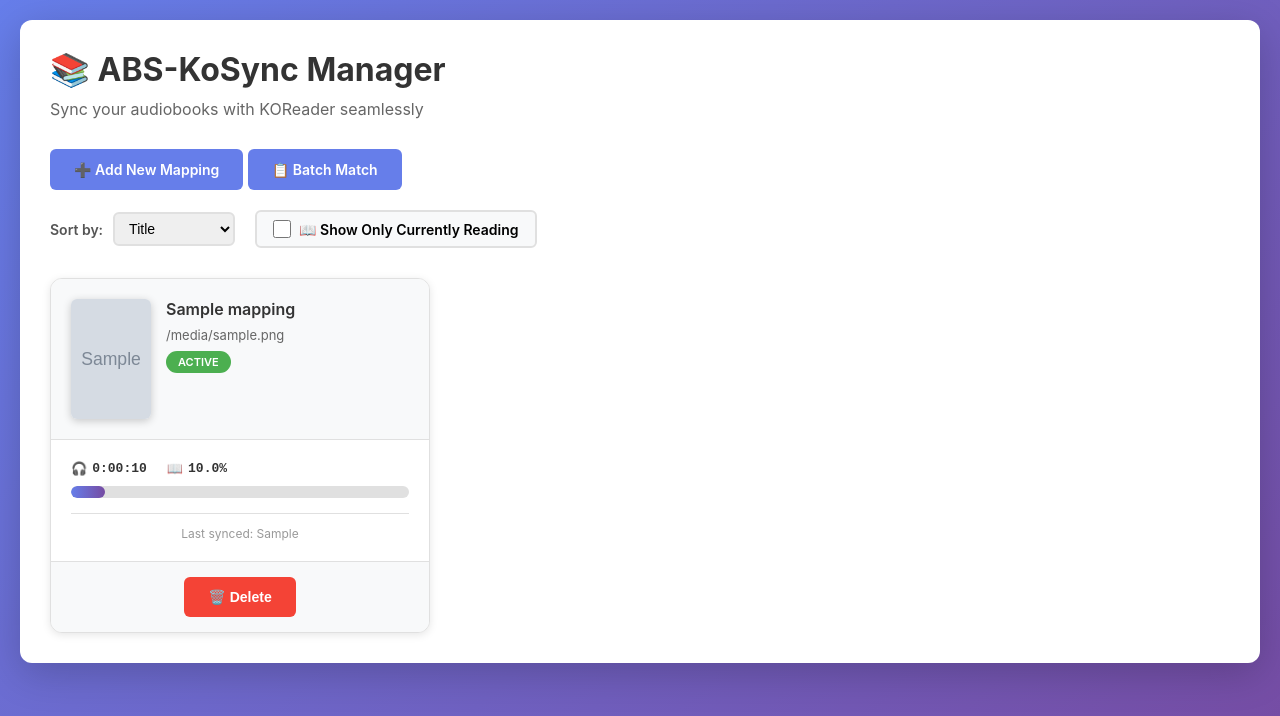
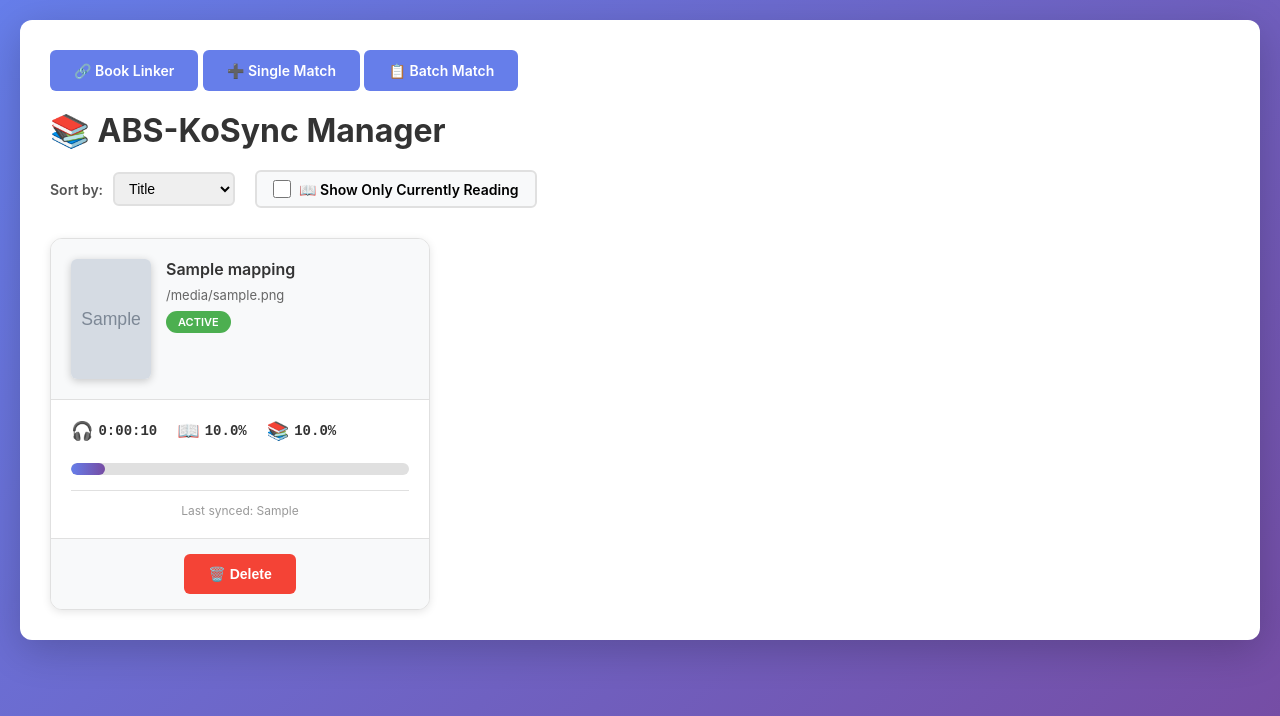
Before and after one commit to cporcellijr/abs-kosync-web-ui, a Flask app: template templates/index.html in a window 1280 px wide. Shown: the top 716 px of the page. Run offline with Flask 3, Linux system fonts and the light colour scheme; the template is opened without the code that fills it: most values are stand-ins (such as "Sample title", 1, 10 or a date in 2020); grey boxes marked "Sample" are stand-in pictures.

Commit message:
Add files via upload

```diff
--- a/templates/index.html
+++ b/templates/index.html
@@ -231,6 +231,30 @@
             align-items: center;
             margin-bottom: 10px;
         }
+       .progress-stats-unified {
+            display: flex;
+            justify-content: center;
+            align-items: center;
+            gap: 20px;
+            margin-bottom: 12px;
+        }
+
+        .progress-stat {
+            display: flex;
+            align-items: center;
+            gap: 5px;
+            font-size: 14px;
+        }
+
+        .progress-stat span:first-child {
+            font-size: 18px;
+        }
+
+        .progress-value {
+            font-family: 'Courier New', monospace;
+            font-weight: 600;
+            color: #333;
+        }
 
         .progress-stats {
             display: flex;
@@ -297,10 +321,12 @@
 </head>
 <body>
     <div class="container">
+        <div class="nav-buttons" style="margin-bottom: 20px;">
+            <a href="/book-linker" class="btn">🔗 Book Linker</a>
+            <a href="/match" class="btn">➕ Single Match</a>
+            <a href="/batch-match" class="btn">📋 Batch Match</a>
+        </div>
         <h1>📚 ABS-KoSync Manager</h1>
-        <p class="subtitle">Sync your audiobooks with KOReader seamlessly</p>
-        <a href="/match" class="btn">➕ Add New Mapping</a>
-        <a href="/batch-match" class="btn btn-success">📋 Batch Match</a>
 
         {% if mappings %}
         <!-- Controls -->
@@ -344,8 +370,9 @@
                 {% if mapping.status == 'active' %}
                 <div class="card-body">
                     <div class="progress-section">
+                        <!-- Three-Way Progress Display (Compact) -->
                         <div class="progress-header">
-                            <div class="progress-stats">
+                            <div class="progress-stats-unified">
                                 <div class="progress-stat">
                                     <span>🎧</span>
                                     <span class="progress-value">{{ '%d:%02d:%02d' | format((mapping.abs_progress|int) // 3600, ((mapping.abs_progress|int) % 3600) // 60, (mapping.abs_progress|int) % 60) }}</span>
@@ -354,10 +381,16 @@
                                     <span>📖</span>
                                     <span class="progress-value">{{ '%.1f' | format(mapping.kosync_progress) }}%</span>
                                 </div>
+                                <div class="progress-stat">
+                                    <span>📚</span>
+                                    <span class="progress-value">{{ '%.1f' | format(mapping.storyteller_progress) }}%</span>
+                                </div>
                             </div>
                         </div>
+
+                        <!-- Single Unified Progress Bar -->
                         <div class="progress-bar-container">
-                            <div class="progress-bar" style="width: {{ mapping.kosync_progress }}%"></div>
+                            <div class="progress-bar" style="width: {{ mapping.unified_progress }}%"></div>
                         </div>
                     </div>
 
```
